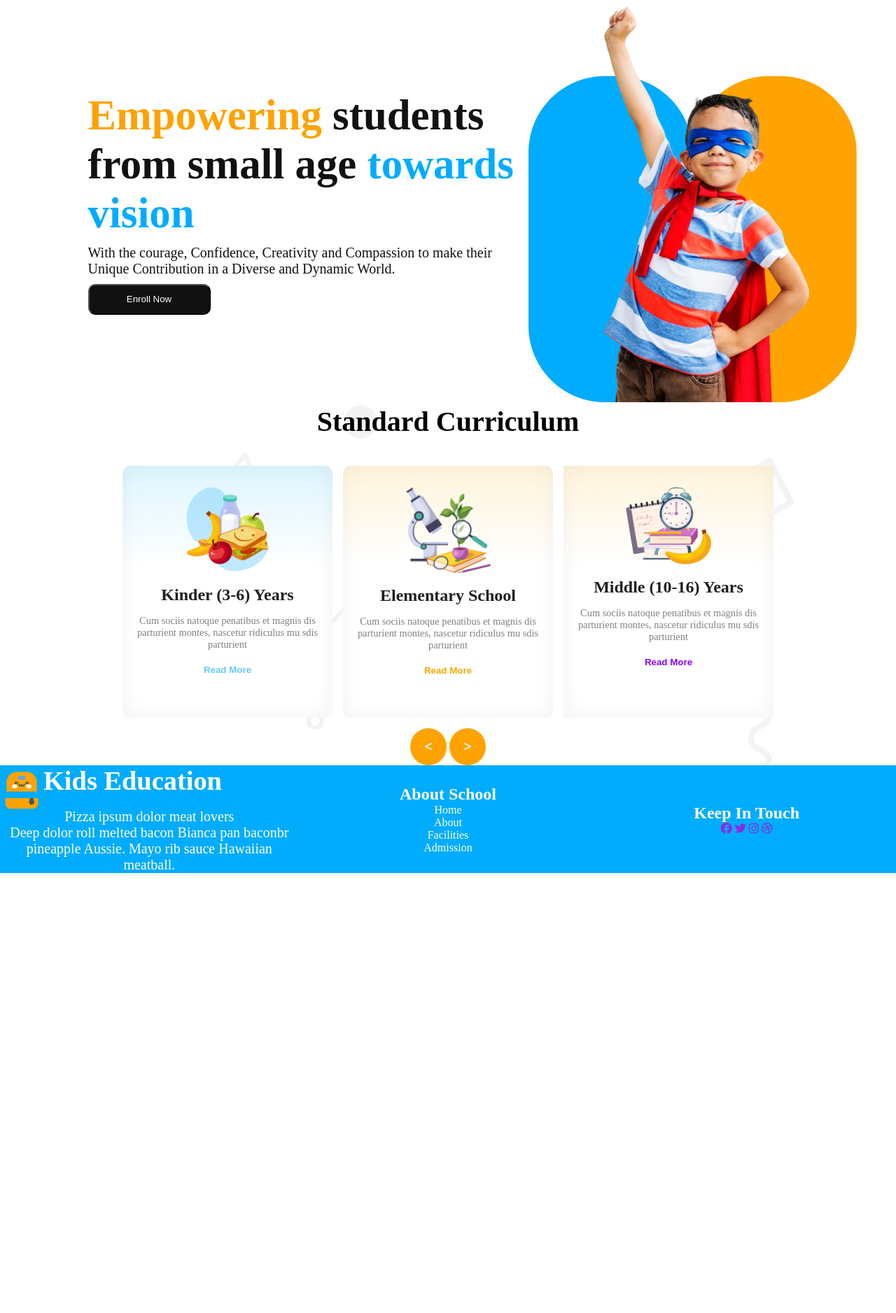
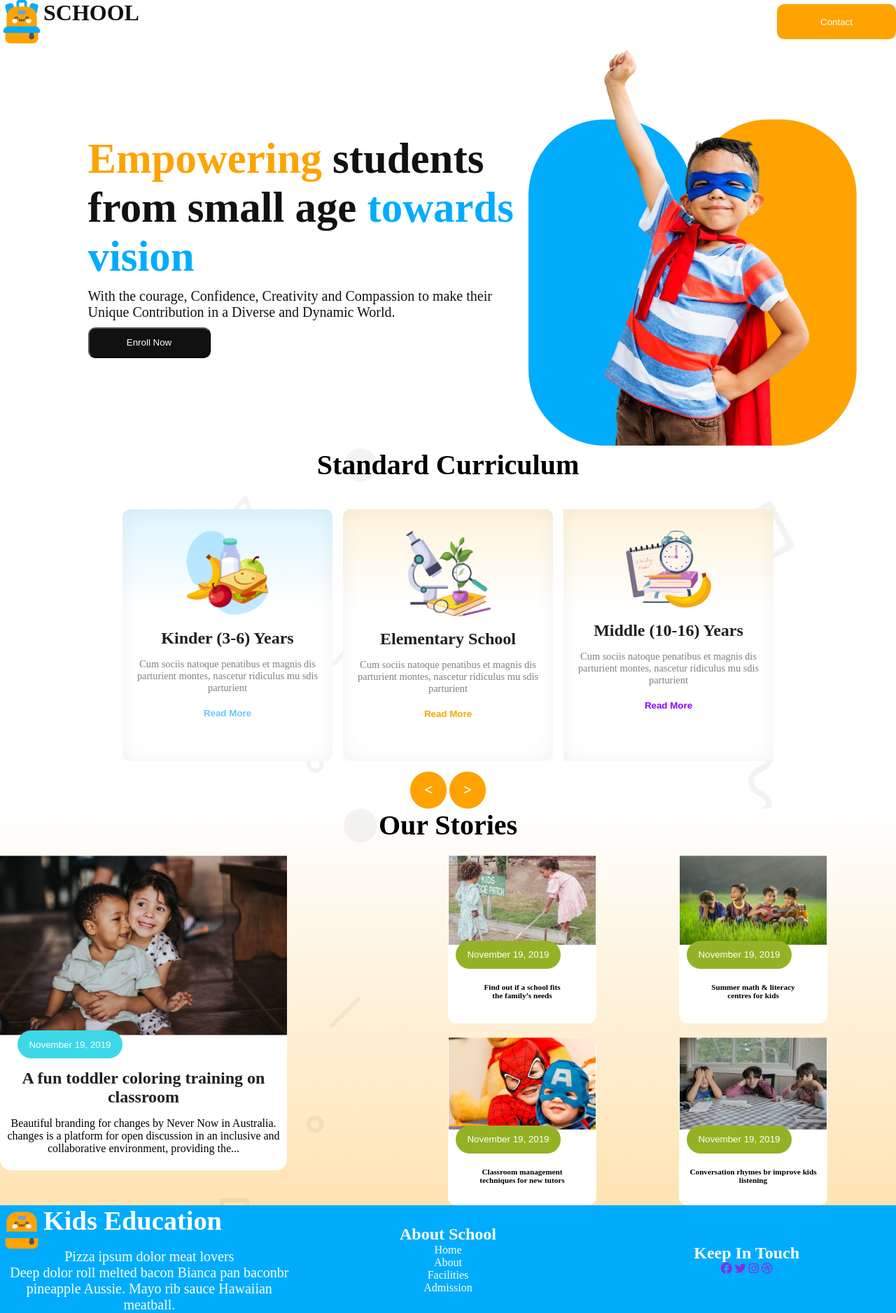
Before and after one commit to sakibnasib/school-ass, a plain HTML site: page index.html in a window 1280 px wide. Shown: the whole page at 70% size. Before the commit the page ends 1248 px from the top, so only its background shows below. Drawn offline with Linux system fonts and the light colour scheme.

Commit message:
added all

```diff
--- a/index.html
+++ b/index.html
@@ -9,6 +9,14 @@
 </head>
 <body class="quicksand-normal">
     <header>
+        <div class="nabvar ">
+            <div class="png">
+                <img src="./assets/logo.png" alt="">
+                <h1 class="band" >SCHOOL</h1>
+            </div>
+                <button class="nav-btn">Contact</button>
+
+        </div>
         <div class="banner-container">
             <div class="banner">
                 <div class="banner-abot">
@@ -57,10 +65,10 @@
                 <button  class="more"><i class="fa-solid fa-greater-than"></i></button>
             </div>
          </section>
-         <!-- <div class="our-story">
+         <div class="our-story">
             <h3 class="section-tex">Our Stories</h3>
             <div class="our-container colum">
-                <div class="box-1">
+                <div class="box-1 none">
                     <img src="./assets/story-1.png" class="img-bold" alt="">
                     <button class="story-btn color-1">November 19, 2019</button>
                     <h3 class="common">A fun toddler coloring training on classroom</h3>
@@ -87,6 +95,7 @@
                             <button class="story-btn color-2">November 19, 2019</button>
                             <h4 class="title-find">Classroom management <br> techniques for new tutors</h4>
                         </div>
+                        </div>
                         <div class="box-right">
                             <img src="./assets/story-5.png" class="img-our" alt="">
                             <button class="story-btn color-2">November 19, 2019</button>
@@ -96,8 +105,7 @@
                     </div>
                 </div>
             </div>
-
-         </div> -->
+         </div>
     </main>
     <footer class=" bg">
      <div class="footer-container">
--- a/style/style.css
+++ b/style/style.css
@@ -90,12 +90,38 @@
     gap: 8px;
   }
   .row{
+    display: grid;
     grid-template-columns: repeat(2, 1fr);
+    gap: 20px;
+
   }
   .colum{
+    display: grid;
     grid-template-columns: repeat(2, 1fr);
+    margin-top: 20px;
   }
   /* banner style */
+  .nav-btn{
+    width: 170px;
+    height:50px ;
+    background-color: rgb(254, 163, 1); ;
+    color: white;
+    border-radius: 10px;
+    border: none;
+  }
+  .band{
+    font-weight: 700;
+    font-size: 2rem;
+    color:rgb(17, 17, 17) ;
+  }
+  .png{
+    display: flex;
+  }
+  .nabvar{
+    display: flex;
+    justify-content:space-between;
+    align-items: center;
+  }
   .banner-container{
     max-width:1029px ;
     margin:0 auto ;
@@ -236,7 +262,7 @@ background: rgb(255, 255, 255);
     }
     .banner-abot{
         text-align: center;
-        width: 320px;
+        width: 350px;
         margin: 0% auto;
     }
     .banner-title{
@@ -248,8 +274,7 @@ background: rgb(255, 255, 255);
     .banner-img img{
        width: 300px;
        text-align: center;
-      /* margin:0 auto; */
-      margin-left: 40px;
+      margin-left: 50px;
     }
     /* stander */
     .stander-container, .last{
@@ -266,6 +291,17 @@ background: rgb(255, 255, 255);
       gap: 30px;
     }
     .footer-1{
-      width: 300px;
+      width: 400px;
+    }
+    .nabvar{
+     display: none;
+    }
+    .none{
+      display: none;
+    }
+    .row{
+      grid-template-columns: repeat(1, 1fr);
+     text-align: center;
+     margin-left:80px;
     }
   }
```
